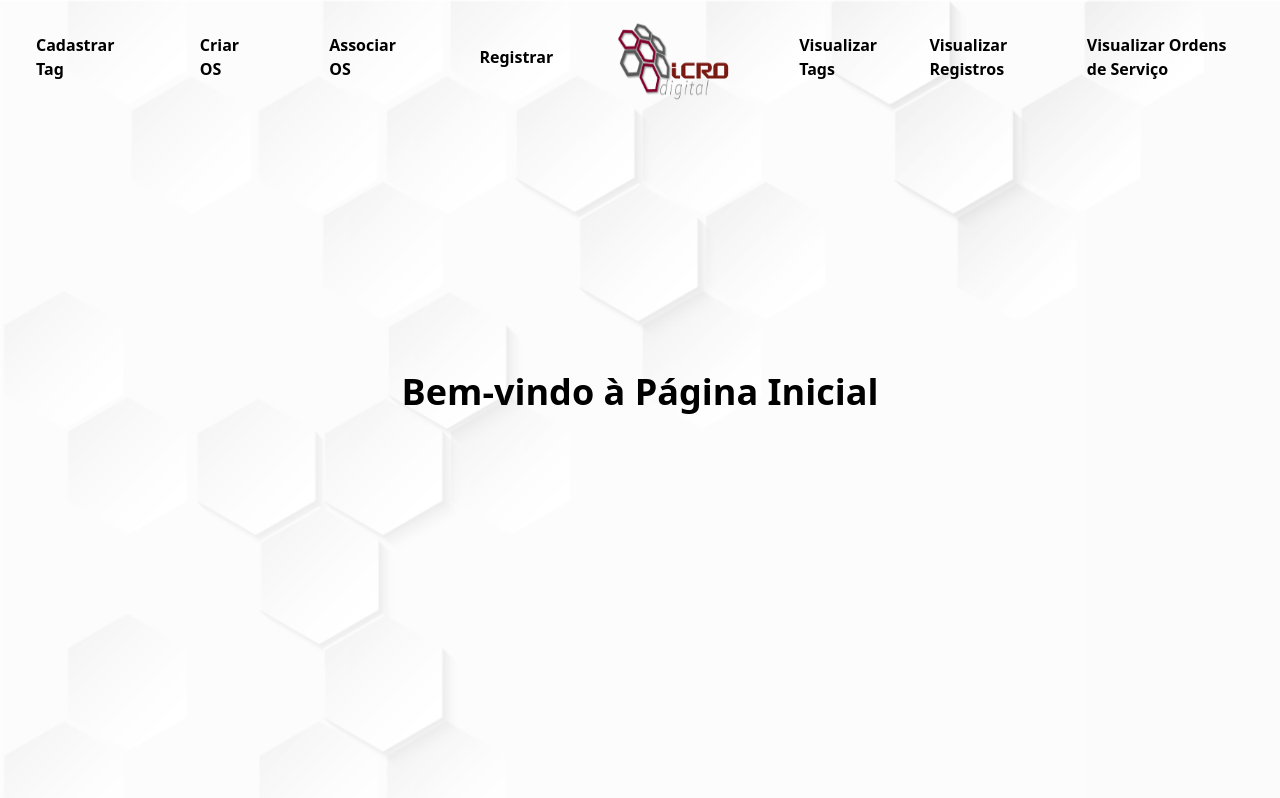
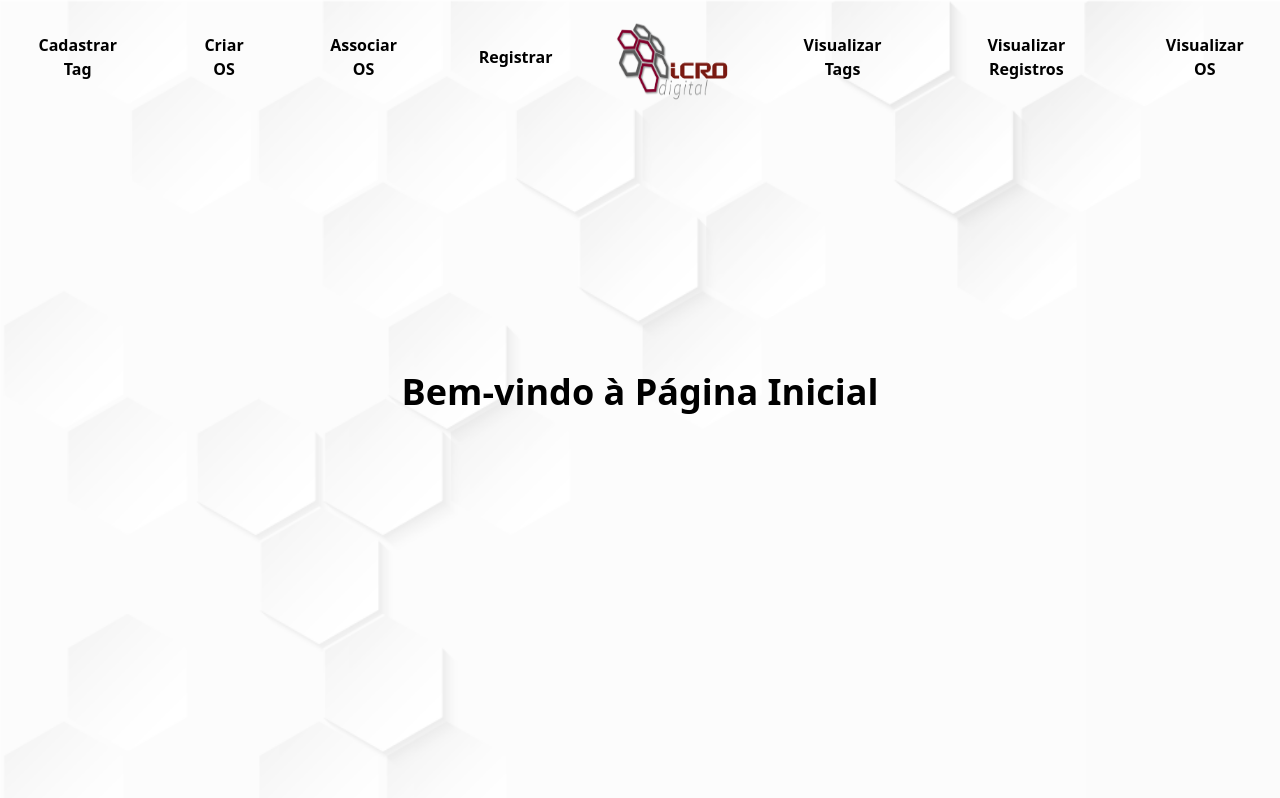
Before and after one commit to hugojose2505/Tag-RFID, a React (Create React App) app in the folder front/: page / in a window 1280 px wide. Built offline with nearby package versions, Linux system fonts and the light colour scheme.

Commit message:
fxing navbar

```diff
--- a/front/src/components/JoinOS.jsx
+++ b/front/src/components/JoinOS.jsx
@@ -62,7 +62,7 @@ function JoinOS() {
   };
 
   return (
-    <div className="m-auto ml-4 mr-4  p-8 bg-slate-300 border border-gray-300 rounded-lg mt-52 max-sm:ml-0 max-sm:mr-0 ">
+    <div className="m-auto ml-4 mr-4 w-full p-8 bg-slate-300 border border-gray-300 rounded-lg mt-52 sm:m-auto ">
         <h1 className="text-3xl font-bold mb-4">Associar OS a um Usuário</h1>
         <div className="mt-8">
         <label htmlFor="orderId" className="block text-sm font-medium text-gray-700">
--- a/front/src/components/NavBar.jsx
+++ b/front/src/components/NavBar.jsx
@@ -16,7 +16,6 @@ const Navbar = () => {
   };
   const [isScrolled, setIsScrolled] = useState(false);
 
-  console.log(isPageActive("/tag-form"));
   useEffect(() => {
     const handleScroll = () => {
       const scrollPosition = window.scrollY;
@@ -33,7 +32,7 @@ const Navbar = () => {
 
   return (
     <nav
-      className={`p-0  fixed w-full flex flex-col lg:flex-row ml-0 max-sm:ml-0 ${
+      className={`p-0  fixed w-full flex flex-col lg:flex-row ml- max-sm:ml-0  ${
         isScrolled ? "bg-white border border-gray-200 max-sm:hidden" : ""
       }`}
     >
@@ -47,13 +46,13 @@ const Navbar = () => {
           ) : (
             <CiMenuBurger
               size={30}
-              className="max-sm:flex lg:hidden text-black focus:outline-none mt-2 mr-0 "
+              className="max-sm:flex  lg:hidden text-black focus:outline-none mt-2 mr-0 "
             />
           )}
         </button>
 
         <div
-          className={`lg:flex lg:space-x-4 flex-col lg:flex-row gap-8 max-sm:p-8 max-sm:bg-white ${
+          className={`lg:flex lg:space-x-4 text-center flex-col lg:flex-row gap-8 max-sm:p-8 max-lg:bg-white  ${
             isMenuOpen ? "flex fixed max-sm:bg-white" : "hidden"
           } top-16 left-0 right-0 p-5`}
         >
@@ -101,10 +100,10 @@ const Navbar = () => {
           </Link>
 
           <Link to="/">
-            <img src={logo} alt="Logo" className="h-20 m-auto max-sm:hidden" />
+            <img src={logo} alt="Logo" className="h-20 m-auto max-lg:hidden" />
           </Link>
 
-          <div className="flex max-sm:flex-col space-x-4">
+
             <Link
               to="/tag-view"
               className={`text-black border-b-2  hover:border-gray-300 px-4 py-2 rounded font-bold ${
@@ -135,10 +134,9 @@ const Navbar = () => {
                   : "m-auto pb-3 border-transparent"
               }`}
             >
-              Visualizar Ordens de Serviço
+              Visualizar OS
             </Link>
           </div>
-        </div>
       </div>
     </nav>
   );
--- a/front/src/pages/AssociarOS.jsx
+++ b/front/src/pages/AssociarOS.jsx
@@ -4,7 +4,7 @@ import JoinOS from "../components/JoinOS";
 
 export default function AssociarOS() {
   return (
-    <div className="h-screen flex items-center justify-center bg-background bg-cover bg-no-repeat">
+    <div className="h-screen flex items-center justify-center bg-background bg-cover bg-no-repeat ">
       <JoinOS />
     </div>
   );
--- a/front/tailwind.config.js
+++ b/front/tailwind.config.js
@@ -7,6 +7,9 @@ module.exports = {
     extend: {
       backgroundImage:{
         'background': "url('/src/assets/bg_login.png')",
+      },
+      backgroundColor: {
+        'back2': '#F5F5F5',
       }
     },
   },
```
